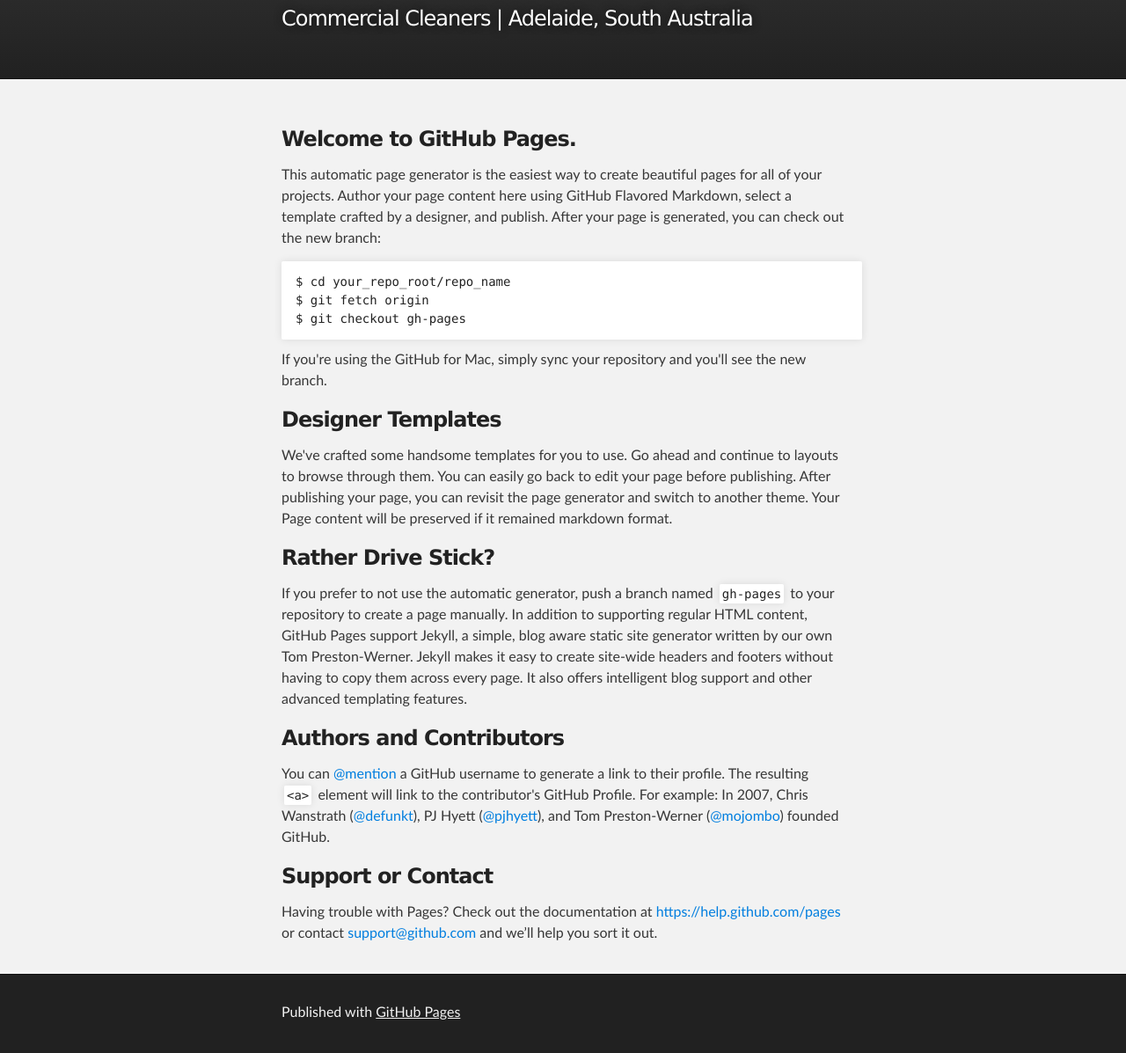
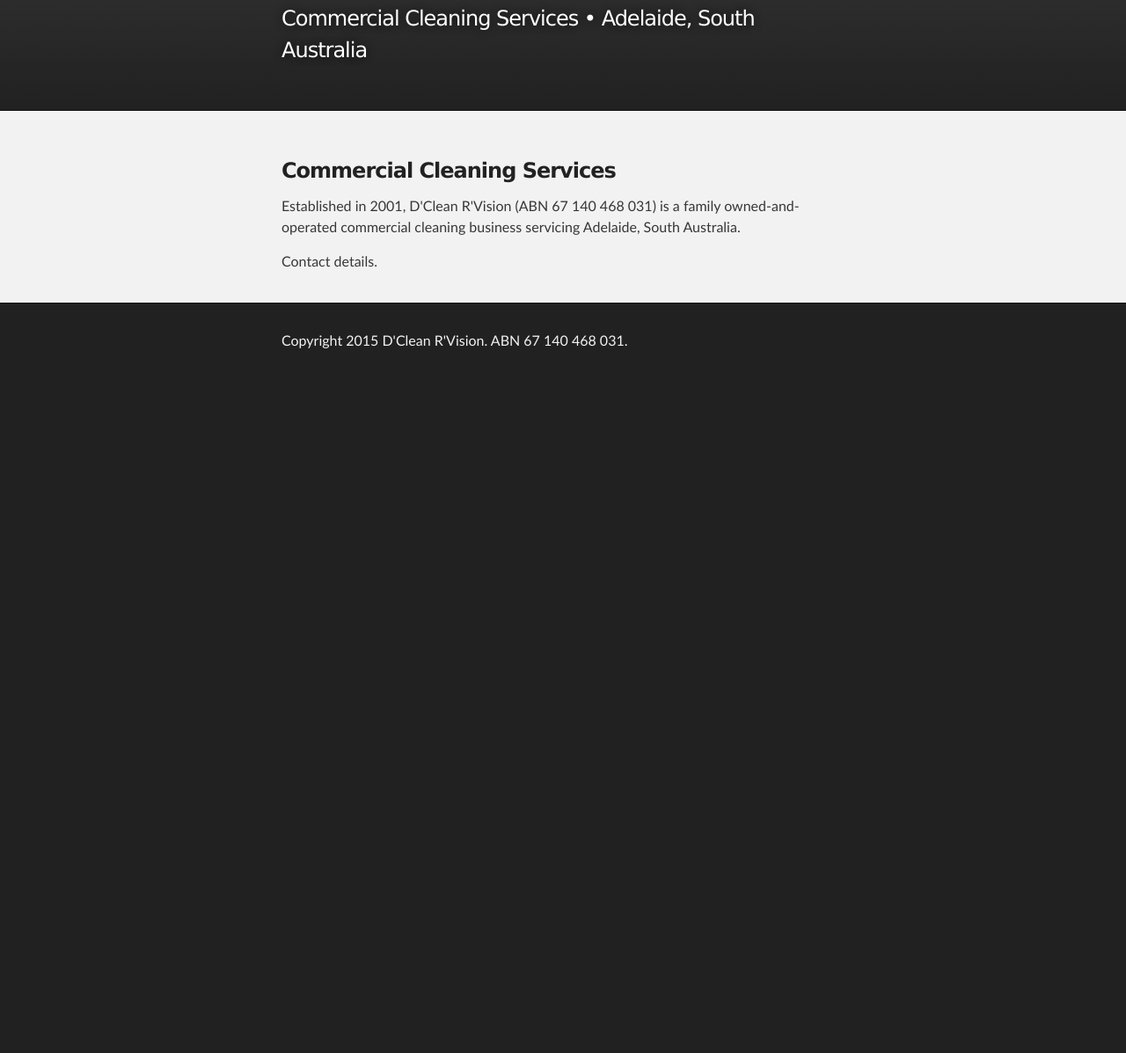
Before and after one commit to dcleanrvision/dcleanrvision.github.io, a plain HTML site: page index.html in a window 1280 px wide. Shown: the part 120-1317 px from the top of the page at 88% size. After the commit the page ends 800 px from the top, so only its background shows below. Drawn offline with Linux system fonts and the light colour scheme.

Commit message:
Update index.html

```diff
--- a/index.html
+++ b/index.html
@@ -4,7 +4,7 @@
   <head>
     <meta charset='utf-8'>
     <meta http-equiv="X-UA-Compatible" content="chrome=1">
-    <meta name="description" content="D&#39;Clean R&#39;Vision : Commercial Cleaners | Adelaide, South Australia">
+    <meta name="description" content="D&#39;Clean R&#39;Vision : Commercial Cleaning Services &#8226; Adelaide, South Australia">
 
     <link rel="stylesheet" type="text/css" media="screen" href="stylesheets/stylesheet.css">
 
@@ -18,7 +18,7 @@
         <header class="inner">
 
           <h1 id="project_title">D&#39;Clean R&#39;Vision</h1>
-          <h2 id="project_tagline">Commercial Cleaners | Adelaide, South Australia</h2>
+          <h2 id="project_tagline">Commercial Cleaning Services &#8226; Adelaide, South Australia</h2>
 
         </header>
     </div>
@@ -27,43 +27,17 @@
     <div id="main_content_wrap" class="outer">
       <section id="main_content" class="inner">
         <h3>
-<a id="welcome-to-github-pages" class="anchor" href="#welcome-to-github-pages" aria-hidden="true"><span class="octicon octicon-link"></span></a>Welcome to GitHub Pages.</h3>
+<a id="welcome-to-github-pages" class="anchor" href="#welcome-to-github-pages" aria-hidden="true"><span class="octicon octicon-link"></span></a>Commercial Cleaning Services</h3>
 
-<p>This automatic page generator is the easiest way to create beautiful pages for all of your projects. Author your page content here using GitHub Flavored Markdown, select a template crafted by a designer, and publish. After your page is generated, you can check out the new branch:</p>
-
-<pre><code>$ cd your_repo_root/repo_name
-$ git fetch origin
-$ git checkout gh-pages
-</code></pre>
-
-<p>If you're using the GitHub for Mac, simply sync your repository and you'll see the new branch.</p>
-
-<h3>
-<a id="designer-templates" class="anchor" href="#designer-templates" aria-hidden="true"><span class="octicon octicon-link"></span></a>Designer Templates</h3>
-
-<p>We've crafted some handsome templates for you to use. Go ahead and continue to layouts to browse through them. You can easily go back to edit your page before publishing. After publishing your page, you can revisit the page generator and switch to another theme. Your Page content will be preserved if it remained markdown format.</p>
-
-<h3>
-<a id="rather-drive-stick" class="anchor" href="#rather-drive-stick" aria-hidden="true"><span class="octicon octicon-link"></span></a>Rather Drive Stick?</h3>
-
-<p>If you prefer to not use the automatic generator, push a branch named <code>gh-pages</code> to your repository to create a page manually. In addition to supporting regular HTML content, GitHub Pages support Jekyll, a simple, blog aware static site generator written by our own Tom Preston-Werner. Jekyll makes it easy to create site-wide headers and footers without having to copy them across every page. It also offers intelligent blog support and other advanced templating features.</p>
-
-<h3>
-<a id="authors-and-contributors" class="anchor" href="#authors-and-contributors" aria-hidden="true"><span class="octicon octicon-link"></span></a>Authors and Contributors</h3>
-
-<p>You can <a href="https://github.com/blog/821" class="user-mention">@mention</a> a GitHub username to generate a link to their profile. The resulting <code>&lt;a&gt;</code> element will link to the contributor's GitHub Profile. For example: In 2007, Chris Wanstrath (<a href="https://github.com/defunkt" class="user-mention">@defunkt</a>), PJ Hyett (<a href="https://github.com/pjhyett" class="user-mention">@pjhyett</a>), and Tom Preston-Werner (<a href="https://github.com/mojombo" class="user-mention">@mojombo</a>) founded GitHub.</p>
-
-<h3>
-<a id="support-or-contact" class="anchor" href="#support-or-contact" aria-hidden="true"><span class="octicon octicon-link"></span></a>Support or Contact</h3>
-
-<p>Having trouble with Pages? Check out the documentation at <a href="https://help.github.com/pages">https://help.github.com/pages</a> or contact <a href="mailto:support@github.com">support@github.com</a> and we’ll help you sort it out.</p>
+<p>Established in 2001, D'Clean R'Vision (ABN 67 140 468 031) is a family owned-and-operated commercial cleaning business servicing Adelaide, South Australia.</p>
+<p>Contact details.</p>
       </section>
     </div>
 
     <!-- FOOTER  -->
     <div id="footer_wrap" class="outer">
       <footer class="inner">
-        <p>Published with <a href="http://pages.github.com">GitHub Pages</a></p>
+        <p>Copyright 2015 D'Clean R'Vision. ABN 67 140 468 031.</p>
       </footer>
     </div>
 
```
